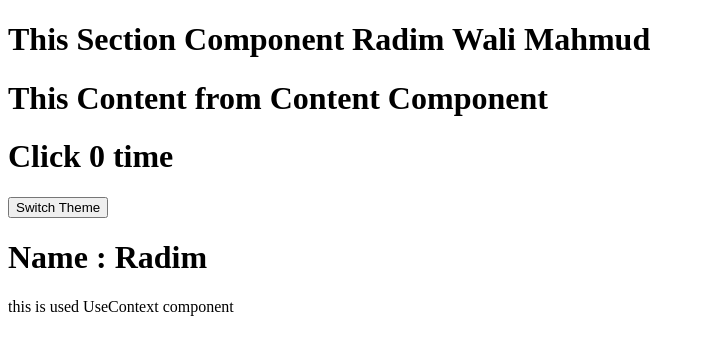
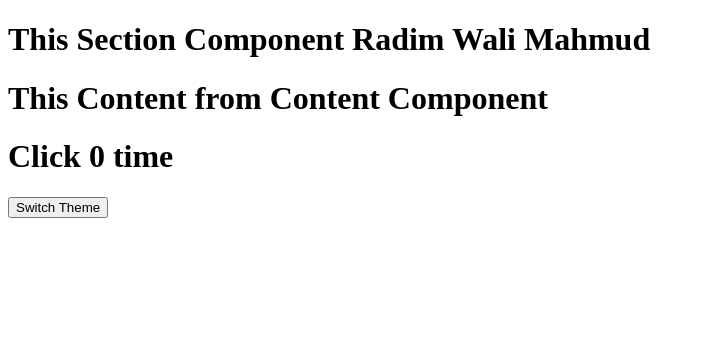
Before and after one commit to waliradim/testClassReact, a React (Create React App) app: page / in a window 1280 px wide. Shown: the top 354 px of the page, without its empty margins (0-705 px from the left). Built offline with nearby package versions, Linux system fonts and the light colour scheme.

Commit message:
Use Function & Hook on Context API

```diff
--- a/src/Components/APIcontext/Content.js
+++ b/src/Components/APIcontext/Content.js
@@ -2,15 +2,17 @@ import React from 'react'
 import HoverCounter from '../RenderProps/HoverCounter'
 import Counter from '../RenderProps/Counter'
 import ThemeContext from './themeContext'
-import UseContextApi from './UseContextApi'
+import { useContext } from 'react'
+
 
 export default function Content() {
+    const context = useContext(ThemeContext);
+    const { theme, switchTheme } = context;
     return (
         <div>
             <h1>This Content from Content Component</h1>
             <Counter>
-                {(count, incrementCount) => {
-                    return <ThemeContext.Consumer>{({ theme, switchTheme }) => (
+                {(count, incrementCount) => (
                     <HoverCounter
                         count={count}
                         incrementCount={incrementCount}
@@ -18,13 +20,7 @@ export default function Content() {
                         switchTheme={switchTheme}
                     />
                 )}
-                    </ThemeContext.Consumer>
-                }}
             </Counter>
-            {<ThemeContext.Consumer>
-                {({ theme, name }) => <UseContextApi theme={theme} name={name} />}
-            </ThemeContext.Consumer>}
-
-        </div>
+        </div >
     )
 }
```
Lines whose indentation alone changed are shown as unchanged.
